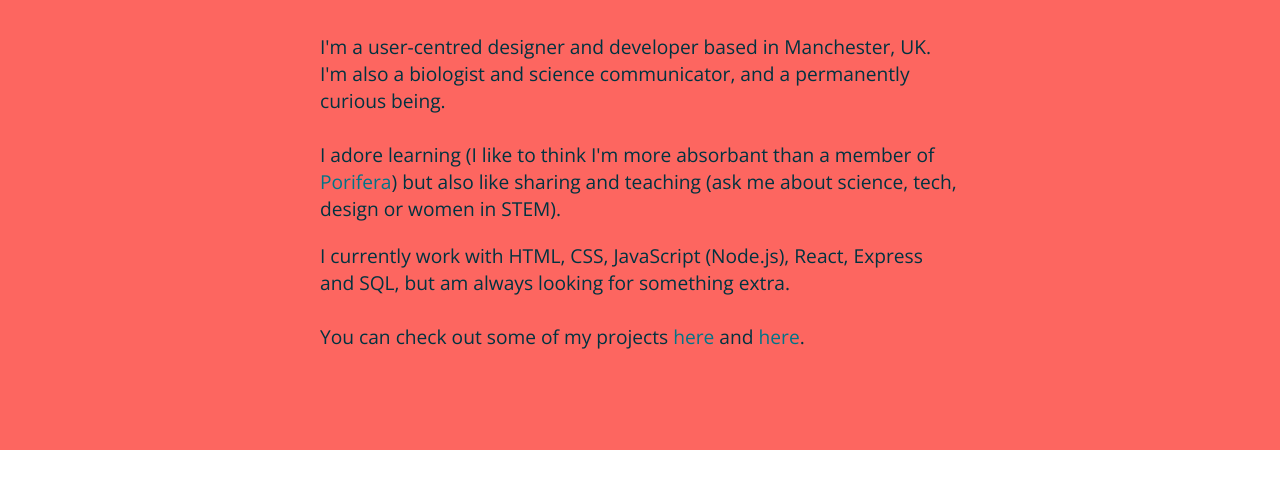
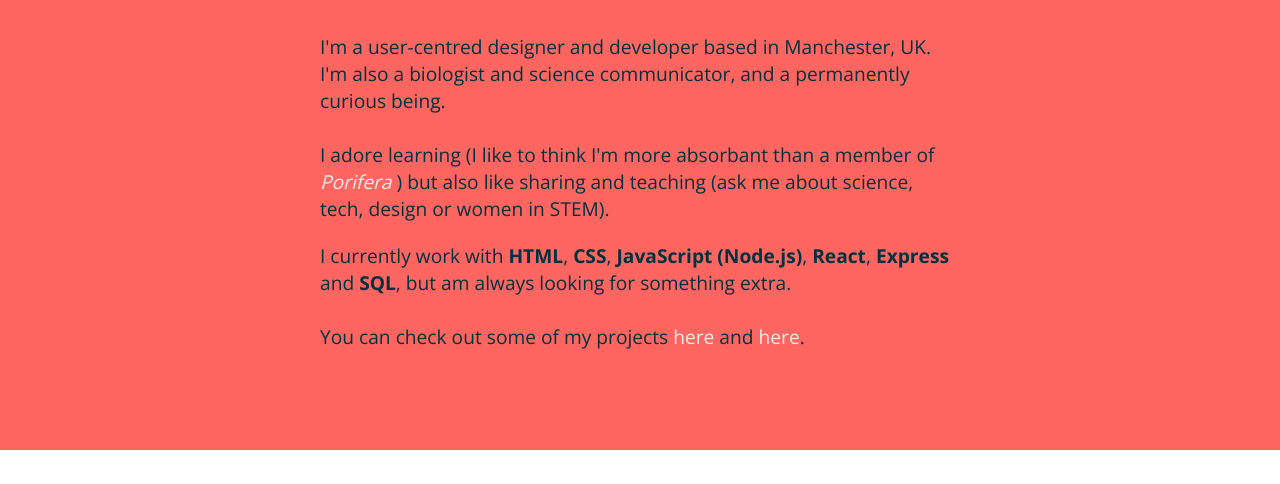
Before and after one commit to NatClamp/natalieclamp-simplePortfolio, a plain HTML site: page index.html in a window 1280 px wide. Shown: the part 261-745 px from the top of the page. Drawn offline with nearby package versions, Linux system fonts and the light colour scheme.

Commit message:
bolding techs

```diff
--- a/index.html
+++ b/index.html
@@ -13,7 +13,7 @@
       crossorigin="anonymous"
     />
     <link
-      href="https://fonts.googleapis.com/css?family=Bungee+Shade|Open+Sans"
+      href="https://fonts.googleapis.com/css?family=Bungee+Shade|Open+Sans:400,600,700'"
       rel="stylesheet"
     />
   </head>
@@ -30,14 +30,20 @@
           also a biologist and science communicator, and a permanently curious
           being. <br /><br />I adore learning (I like to think I'm more
           absorbant than a member of
-          <a href="https://en.wikipedia.org/wiki/Sponge">Porifera</a>) but also
-          like sharing and teaching (ask me about science, tech, design or women
-          in STEM).
+          <span class="profile__latin"
+            ><a href="https://en.wikipedia.org/wiki/Sponge">Porifera</a></span
+          >
+          ) but also like sharing and teaching (ask me about science, tech,
+          design or women in STEM).
         </p>
         <p class="profile__code">
-          I currently work with HTML, CSS, JavaScript (Node.js), React, Express
-          and SQL, but am always looking for something extra.
-          <br /><br />
+          I currently work with <span class="profile__code--bold">HTML</span>,
+          <span class="profile__code--bold">CSS</span>,
+          <span class="profile__code--bold">JavaScript (Node.js)</span>,
+          <span class="profile__code--bold">React</span>,
+          <span class="profile__code--bold">Express</span> and
+          <span class="profile__code--bold">SQL</span>, but am always looking
+          for something extra. <br /><br />
           You can check out some of my projects <a href="">here</a> and
           <a href="">here</a>.
         </p>
--- a/main.css
+++ b/main.css
@@ -14,7 +14,7 @@ body {
 }
 
 a {
-  color: #007588;
+  color: #e7ecef;
   text-decoration: none;
 }
 
@@ -52,6 +52,10 @@ header {
   margin: 0 auto;
 }
 
+.profile__latin {
+  font-style: italic;
+}
+
 .profile__code {
   margin-top: 20px;
 }
@@ -76,6 +80,10 @@ header {
   font-size: 0.8em;
 }
 
+.profile__code--bold {
+  font-weight: 700;
+}
+
 @media screen and (min-width: 600px) {
   .header__headline {
     font-size: 4em;
```
